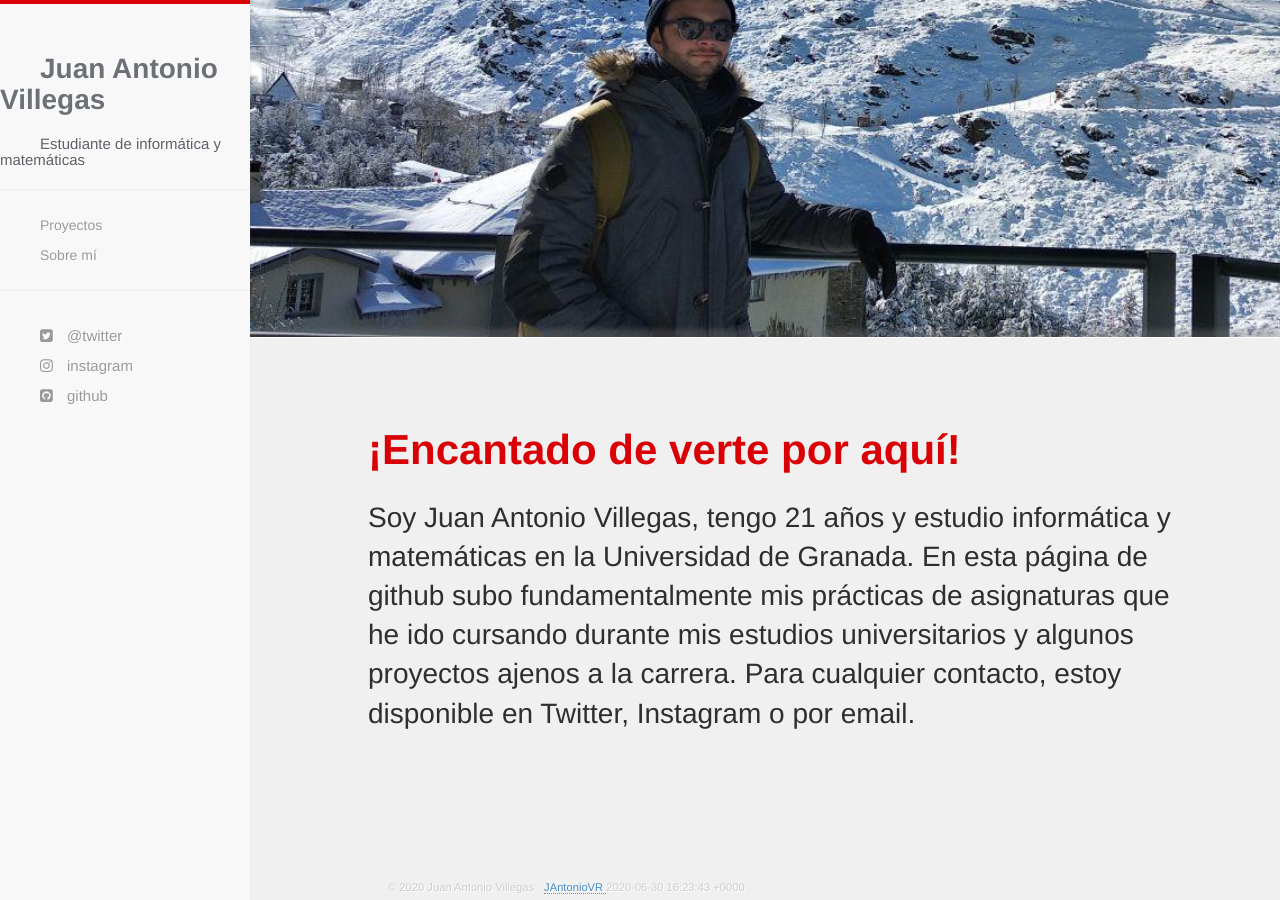
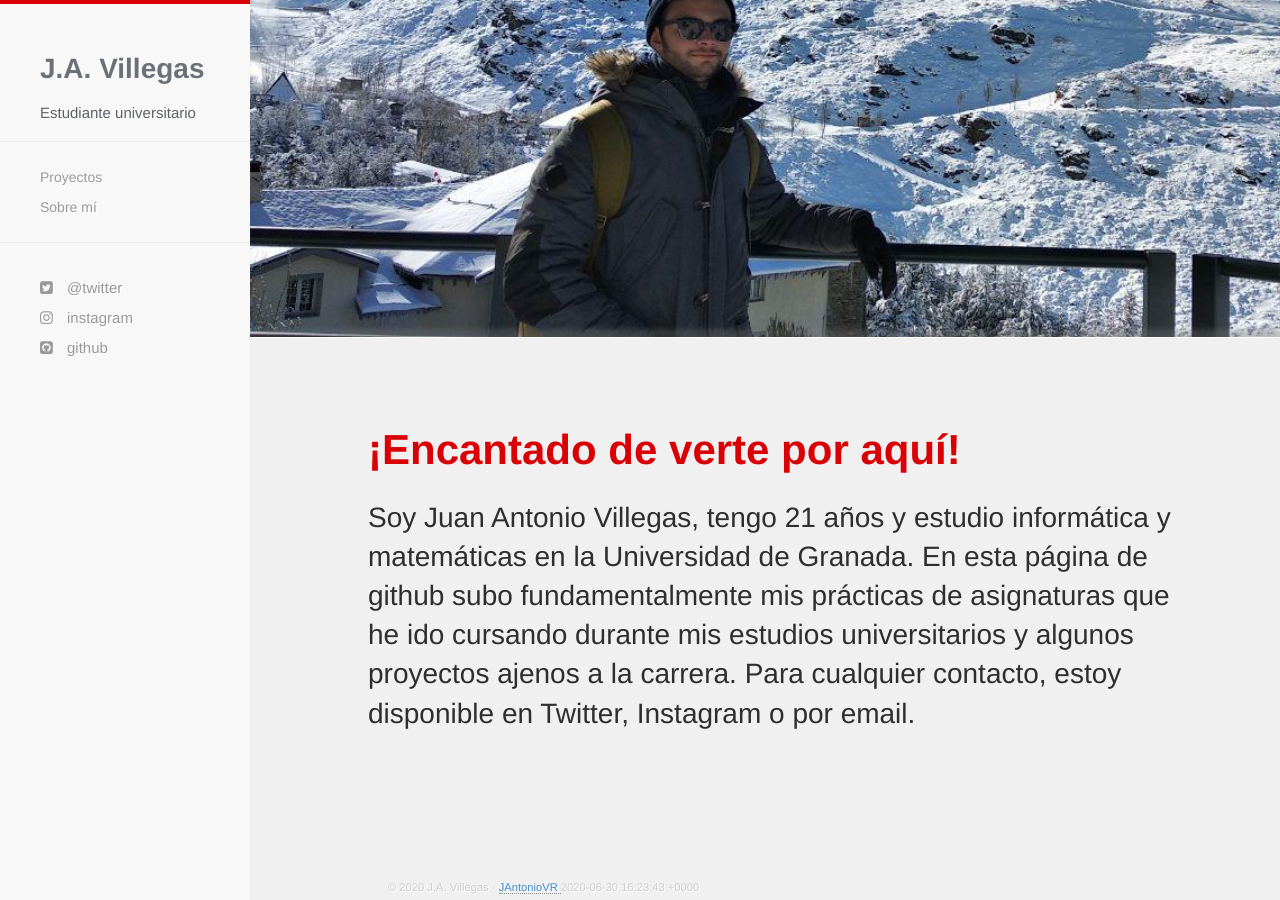
Before and after one commit to JAntonioVR/jantoniovr.github.io, a Jekyll site: the page built from index.html, in a window 1280 px wide and 900 px high, scrolled down 366 px. Built offline with Jekyll 4.4.1, drawn with Linux system fonts in a browser that asks for light colours; nearby versions of some CDN libraries.

Commit message:
Cambio en config

```diff
--- a/_config.yml
+++ b/_config.yml
@@ -1,5 +1,5 @@
-name: Juan Antonio Villegas
-description: Estudiante de informática y matemáticas
+name: J.A. Villegas
+description: Estudiante universitario
 github: http://www.github.com/JAntonioVR
 twitter: http://www.twitter.com/JAntonio_VR
 instagram: http://www.instagram.com/juanantonio_79
```
